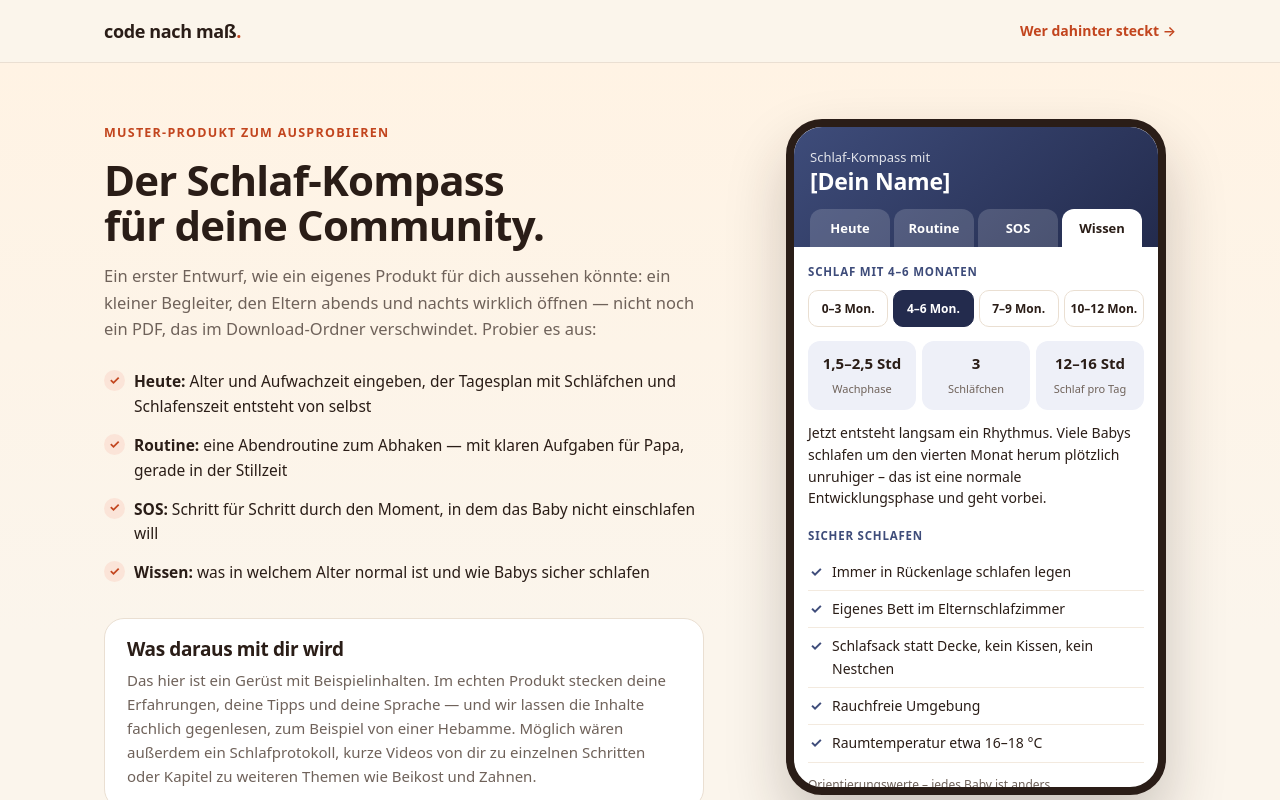
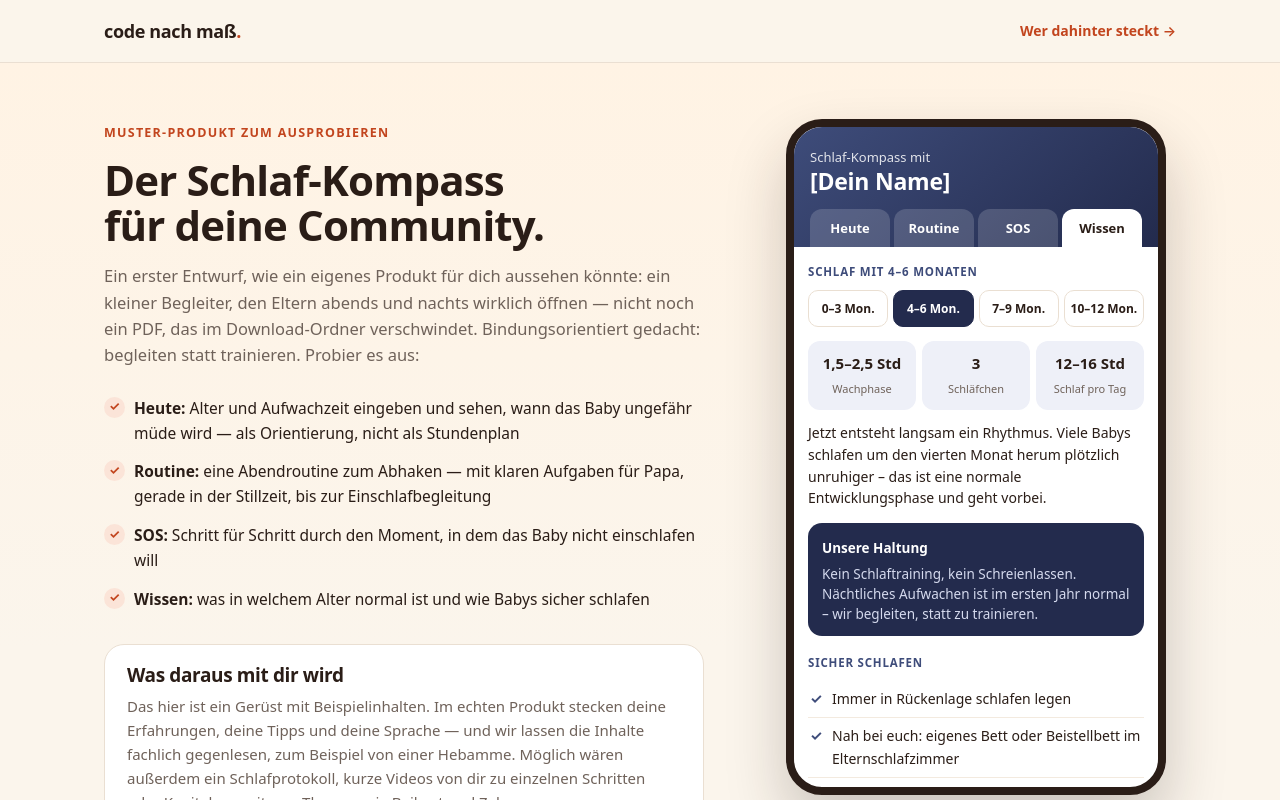
Before and after one commit to NiceDaddy69/Codenachmass, a Next.js app in the folder codenachmass/: page /muster/babyschlaf in a window 1280 px wide. Both pictures are taken after a click on the tab "Wissen". Shown: the top 800 px of the page. Built offline with nearby package versions, Linux system fonts and the light colour scheme.

Commit message:
Schlaf-Kompass auf bindungsorientierte Begleitung ausgerichtet
Co-Authored-By: Claude Fable 5.2 <noreply@anthropic.com>
Claude-Session: https://claude.ai/code/session_015pJYmdyop9GL7pN4ppynYF

```diff
--- a/codenachmass/app/components/BabySleepDemo.jsx
+++ b/codenachmass/app/components/BabySleepDemo.jsx
@@ -20,20 +20,20 @@ const ROUTINE = [
   ["Licht dimmen, Bildschirme aus", "Etwa 30 Minuten vor dem Schlafen. Das signalisiert: Der Tag ist vorbei."],
   ["Waschen oder baden", "Muss nicht täglich sein – ein warmer Waschlappen reicht als Ritual."],
   ["Frische Windel und Schlafsack", "Papa-Aufgabe par excellence: Immer derselbe Ablauf, immer derselbe Ort."],
-  ["Stillen oder Fläschchen", "Wenn Mama stillt: Übernimm danach. So lernt dein Baby, dass Einschlafen auch mit dir geht."],
+  ["Stillen oder Fläschchen", "Einschlafstillen ist völlig in Ordnung. An anderen Abenden übernimmst du – Nähe geht auch mit Papa."],
   ["Lied, Summen oder kurze Geschichte", "Immer dasselbe. Deine tiefe Stimme wirkt oft besonders beruhigend."],
-  ["Ablegen – schläfrig, aber wach", "Hand auf die Brust, ruhig atmen, leise „schhh“. Gib euch Zeit."],
+  ["In den Schlaf begleiten", "Im Arm, in der Trage oder dicht neben ihm: Bleib, bis dein Baby schläft. Nähe ist kein Verwöhnen."],
 ];
 const SOS = [
   ["Hunger?", "Letzte Mahlzeit länger als 2–3 Stunden her? Dann zuerst füttern. In Wachstumsphasen kommt der Hunger öfter."],
   ["Windel und Kleidung?", "Volle Windel, kratzendes Etikett, zu warm oder zu kalt? Fühl im Nacken: warm und trocken ist richtig."],
   ["Luft im Bauch?", "Hochnehmen, an die Schulter legen, sanft den Rücken klopfen. Fliegergriff hilft vielen Babys."],
-  ["Übermüdet?", "Zu lange wach macht das Einschlafen schwerer. Reize runter: dunkler Raum, keine Ansprache, ruhige Stimme."],
-  ["Nähe tanken", "Fünf Minuten ruhig durch den Raum tragen, eng am Körper. Dann hinsetzen und noch kurz halten, bevor du ablegst."],
+  ["Übermüdet?", "Zu lange wach macht das Einschlafen schwerer. Reize runter: dunkler Raum, wenig Ansprache, ruhige Stimme, viel Körperkontakt."],
+  ["Nähe tanken", "Ab in die Trage oder eng an die Brust und ruhig durch den Raum gehen. Weinen ist Kommunikation – du darfst immer trösten."],
   ["Gleichmäßiges Geräusch", "Leises Rauschen oder Summen kann helfen – leise und nicht direkt am Bett."],
-  ["Durchatmen", "Du machst nichts falsch. Wenn du merkst, dass du an deine Grenze kommst: Baby sicher ablegen, zwei Minuten rausgehen, dann weitermachen oder abwechseln."],
+  ["Durchatmen", "Du machst nichts falsch. Dein Baby spürt deine Ruhe. Wenn du an deine Grenze kommst: Wechselt euch ab – oder leg es kurz sicher ab, atme zwei Minuten durch und komm zurück."],
 ];
-const SAFE = ["Immer in Rückenlage schlafen legen", "Eigenes Bett im Elternschlafzimmer", "Schlafsack statt Decke, kein Kissen, kein Nestchen", "Rauchfreie Umgebung", "Raumtemperatur etwa 16–18 °C"];
+const SAFE = ["Immer in Rückenlage schlafen legen", "Nah bei euch: eigenes Bett oder Beistellbett im Elternschlafzimmer", "Schlafsack statt Decke, kein Kissen, kein Nestchen", "Rauchfreie Umgebung", "Raumtemperatur etwa 16–18 °C"];
 
 const toMin = (t) => { const [h, m] = t.split(":").map(Number); return h * 60 + m; };
 const hhmm = (min) => { const m = ((min % 1440) + 1440) % 1440; return `${String(Math.floor(m / 60)).padStart(2, "0")}:${String(m % 60).padStart(2, "0")}`; };
@@ -89,7 +89,7 @@ export default function BabySleepDemo() {
               <span>Heute aufgewacht um</span>
               <input type="time" value={wake} onChange={(e) => setWake(e.target.value)} />
             </label>
-            <span className="cap">Euer Tagesplan</span>
+            <span className="cap">Euer Tag · grobe Orientierung</span>
             <ol className="plan">
               {plan.map((p) => (
                 <li key={p.k} className={p.k === "bed" ? "bed" : p.k.startsWith("nap") ? "nap" : ""}>
@@ -98,7 +98,7 @@ export default function BabySleepDemo() {
                 </li>
               ))}
             </ol>
-            <p className="hint">Orientierung, kein Stundenplan. Wird dein Baby früher müde, geht es früher schlafen.</p>
+            <p className="hint">Kein Stundenplan: Dein Baby gibt den Takt vor. Achte auf seine Müdigkeitszeichen – die Zeiten helfen dir nur, sie nicht zu verpassen.</p>
           </>
         )}
 
@@ -146,6 +146,10 @@ export default function BabySleepDemo() {
               <div><strong>{A.ges}</strong><span>Schlaf pro Tag</span></div>
             </div>
             <p className="info">{A.info}</p>
+            <div className="stance">
+              <strong>Unsere Haltung</strong>
+              <p>Kein Schlaftraining, kein Schreienlassen. Nächtliches Aufwachen ist im ersten Jahr normal – wir begleiten, statt zu trainieren.</p>
+            </div>
             <span className="cap">Sicher schlafen</span>
             <ul className="safe">{SAFE.map((s) => <li key={s}>{s}</li>)}</ul>
             <p className="hint">Orientierungswerte – jedes Baby ist anders.</p>
@@ -197,7 +201,10 @@ export default function BabySleepDemo() {
         .stats div{background:#EEF0F8;border-radius:12px;padding:10px 4px;text-align:center}
         .stats strong{display:block;font-family:var(--disp);font-size:15px}
         .stats span{font-size:11px;color:var(--muted)}
-        .info{font-size:14px;margin:12px 0 18px;line-height:1.55}
+        .info{font-size:14px;margin:12px 0 14px;line-height:1.55}
+        .stance{background:#232B4D;color:#fff;border-radius:14px;padding:12px 14px;margin-bottom:18px}
+        .stance strong{font-size:13.5px}
+        .stance p{font-size:13.5px;color:#D5DAEE;margin-top:3px;line-height:1.5}
         .safe{list-style:none;margin:0;padding:0}
         .safe li{position:relative;padding:7px 0 7px 24px;font-size:14px;border-bottom:1px solid var(--lineSoft)}
         .safe li::before{content:"✓";position:absolute;left:2px;color:#3E4C7A;font-weight:700}
--- a/codenachmass/app/muster/babyschlaf/page.js
+++ b/codenachmass/app/muster/babyschlaf/page.js
@@ -21,11 +21,12 @@ export default function MusterBabyschlaf() {
             <p className="lede">
               Ein erster Entwurf, wie ein eigenes Produkt für dich aussehen könnte: ein kleiner
               Begleiter, den Eltern abends und nachts wirklich öffnen — nicht noch ein PDF, das im
-              Download-Ordner verschwindet. Probier es aus:
+              Download-Ordner verschwindet. Bindungsorientiert gedacht: begleiten statt trainieren.
+              Probier es aus:
             </p>
             <ul className="checks">
-              <li><strong>Heute:</strong> Alter und Aufwachzeit eingeben, der Tagesplan mit Schläfchen und Schlafenszeit entsteht von selbst</li>
-              <li><strong>Routine:</strong> eine Abendroutine zum Abhaken — mit klaren Aufgaben für Papa, gerade in der Stillzeit</li>
+              <li><strong>Heute:</strong> Alter und Aufwachzeit eingeben und sehen, wann das Baby ungefähr müde wird — als Orientierung, nicht als Stundenplan</li>
+              <li><strong>Routine:</strong> eine Abendroutine zum Abhaken — mit klaren Aufgaben für Papa, gerade in der Stillzeit, bis zur Einschlafbegleitung</li>
               <li><strong>SOS:</strong> Schritt für Schritt durch den Moment, in dem das Baby nicht einschlafen will</li>
               <li><strong>Wissen:</strong> was in welchem Alter normal ist und wie Babys sicher schlafen</li>
             </ul>
```
